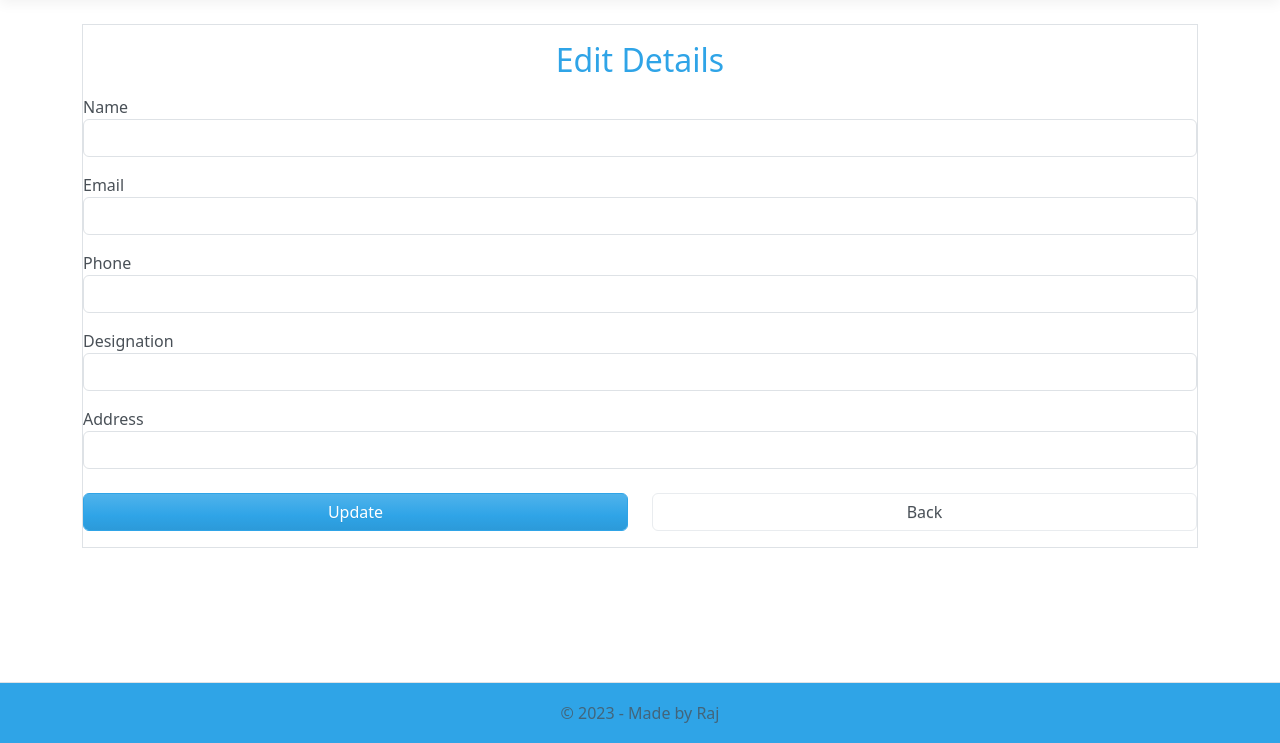
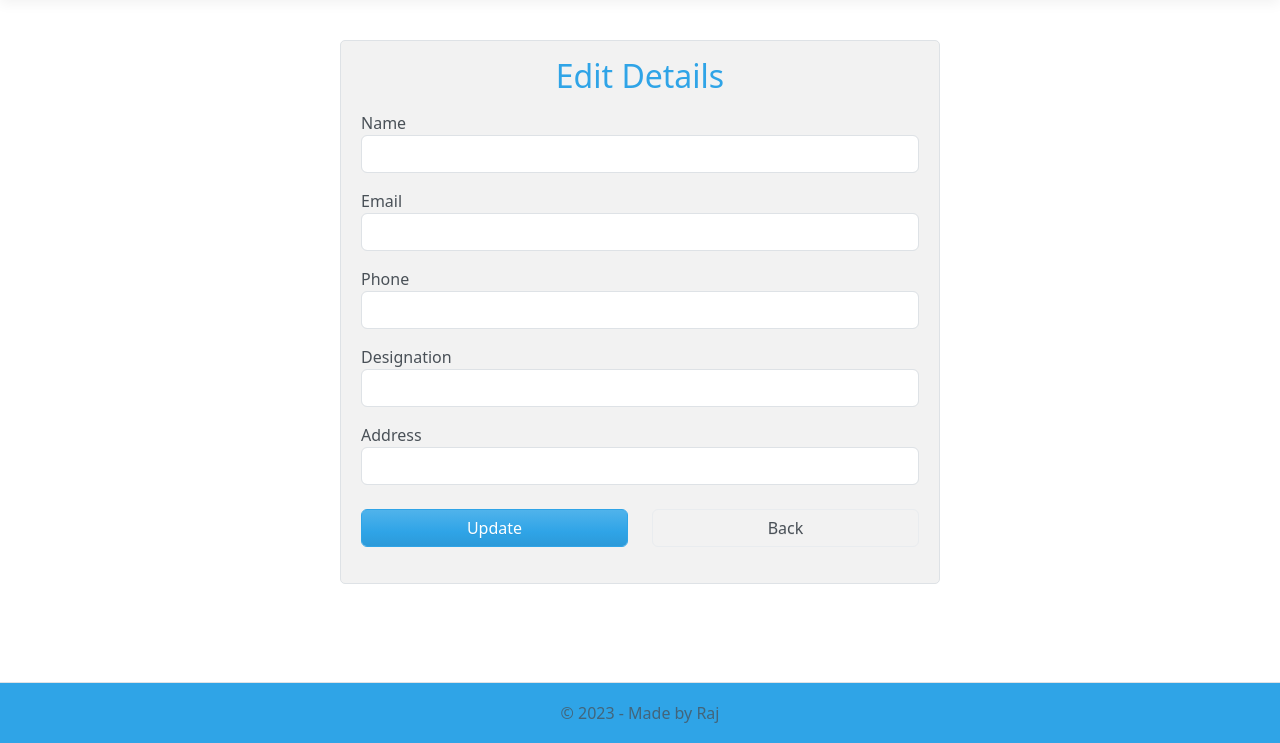
Before and after one commit to RajendraPrasadRout/Employee-Management, an ASP.NET Core app: template Views/Employee/Edit.cshtml in a window 1280 px wide. Shown: the part 57-800 px from the top of the page. Run offline with ASP.NET Core 8, Linux system fonts and the light colour scheme; the template is opened without the code that fills it, so the values that code supplies are empty; style sheets or scripts are compiled from the project's sources.

Commit message:
Styling of pages

```diff
--- a/Models/UserCredentials.cs
+++ b/Models/UserCredentials.cs
@@ -16,11 +16,9 @@ namespace MyWebApplicationCRUD.Models
         [Display(Name = "Password")]
         public string? Password { get; set; }
 
-        /* [Required(ErrorMessage = "The confirm password field is required.")]
-         [Compare("Password", ErrorMessage = "The password and confirm password do not match.")]  */
+
         [NotMapped]
         [DataType(DataType.Password)]
-        //[Compare("Password", ErrorMessage = "The password and confirmation password do not match.")]
         public string? ConfirmPassword { get; set; }
 
 
--- a/Views/Employee/Create.cshtml
+++ b/Views/Employee/Create.cshtml
@@ -1,7 +1,7 @@
 @model EmployeeRecords
 
-<form method="post">
-    <div class="border pt-3 mt-4">
+<form method="post" style="display: flex; align-items: center; justify-content: center; height: 80vh;">
+    <div class="border pt-3 mt-4" style="width: 600px; padding: 20px; border: 1px solid #ccc; background-color: #f2f2f2; border-radius: 5px; margin: auto;">
         <div class="row pb-2">
             <h2 class="text-primary">
                 Add New Employee
--- a/Views/Employee/Delete.cshtml
+++ b/Views/Employee/Delete.cshtml
@@ -1,8 +1,8 @@
 @model EmployeeRecords
 
-<form method="post">
+<form method="post" style="display: flex; align-items: center; justify-content: center; height: 80vh;">
     <input asp-for="EmployeeId" hidden />
-    <div class="border pt-3 mt-4">
+    <div class="border pt-3 mt-4" style="width: 600px; padding: 20px; border: 1px solid #ccc; background-color: #f2f2f2; border-radius: 5px; margin: auto;">
         <div class="row pb-2">
             <h2 class="text-primary" align="center">
                 Delete
--- a/Views/Employee/Edit.cshtml
+++ b/Views/Employee/Edit.cshtml
@@ -1,8 +1,8 @@
 @model EmployeeRecords
 
-<form method="post">
+<form method="post" style="display: flex; align-items: center; justify-content: center; height: 80vh;">
     <input asp-for="EmployeeId" hidden />
-    <div class="border pt-3 mt-4">
+    <div class="border pt-3 mt-4" style="width: 600px; padding: 20px; border: 1px solid #ccc; background-color: #f2f2f2; border-radius: 5px; margin: auto;">
         <div class="row pb-2">
             <h2 class="text-primary" align="center">
                 Edit Details
```
